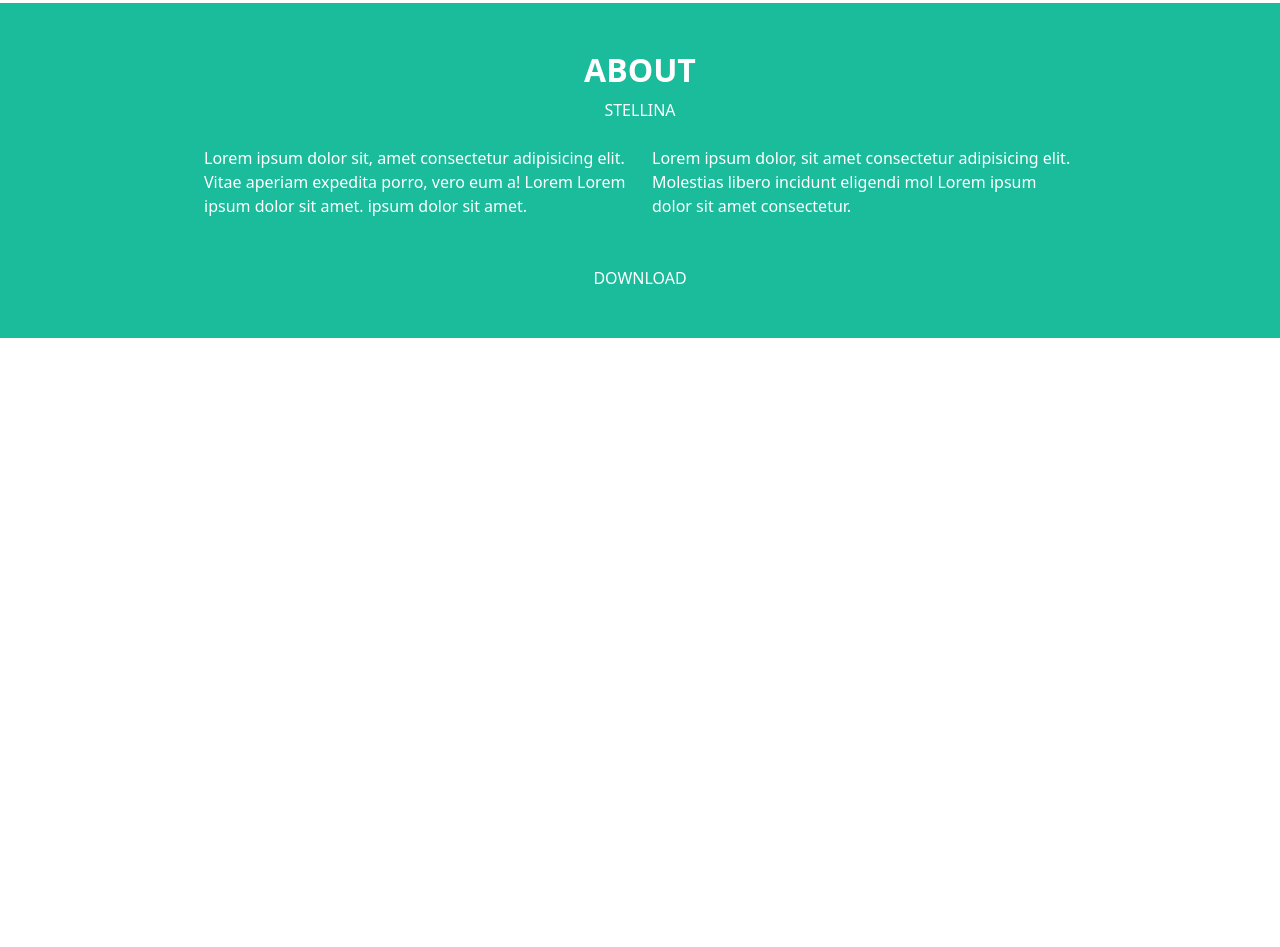
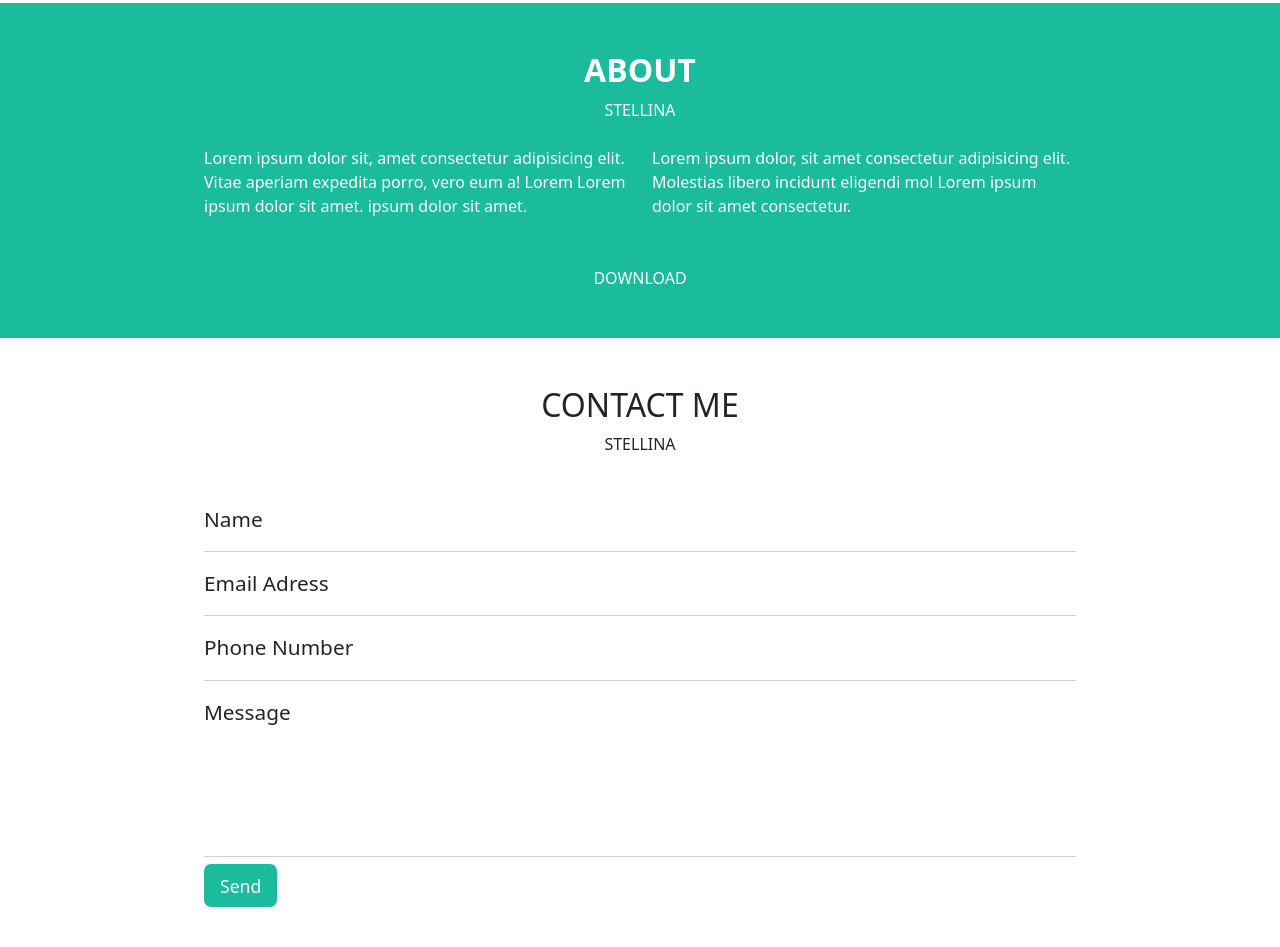
Before and after one commit to zhLisha/html-css-bootstrap-freelancer, a plain HTML site: page index.html in a window 1280 px wide. Shown: the part 1841-2788 px from the top of the page. Before the commit the page ends 2179 px from the top, so only its background shows below. Drawn offline with nearby package versions, Linux system fonts and the light colour scheme.

Commit message:
main section 4 contact me done

```diff
--- a/css/style.css
+++ b/css/style.css
@@ -113,7 +113,7 @@ header h5 {
 }
 
 /* Section 3 About ------------------------------*/
-.ms_main_container.section3 {
+.ms_main_container.section_small {
     width: 70%;
     margin: 0 auto;
 }
@@ -136,6 +136,36 @@ header h5 {
     padding-top: 0.5rem;
 }
 
+/* Section 4 Contact Me */
+.contact_me_title {
+    text-align: center;
+}
+
+.user_info {
+    padding-top: 2rem;
+}
+
+.user_info li {
+    border-bottom: 1px solid lightgrey;
+    padding: 1rem 0;
+    font-size: 1.3rem;
+}
+
+.user_info li:last-child {
+    padding-bottom: 8rem;
+}
+
+.send_button{
+    padding-top: 1rem;
+}
+
+.send_button span{
+    padding: 0.6rem 1rem;
+    font-size: 1.1rem;
+    border-radius: 7px;
+}
+
+
 /*******************************
           MEDIA QUERY
 ********************************/
--- a/index.html
+++ b/index.html
@@ -140,9 +140,9 @@
                 </div>
             </section>
 
-            <!-- Section 3 -->
+            <!-- Section 3 About-->
             <section class="bg_acquamarine">
-                <div class="ms_main_container section3">
+                <div class="ms_main_container section_small">
                     <div class="container d-md-none">
                         <div class="about_content">
                             <div class="about_title">
@@ -164,6 +164,8 @@
                             </div>
                          </div>
                     </div>
+
+                    <!--Section 3 Screen 768 -->
                     <div class="container d-none d-md-block">
                         <div class="about_content">
                             <div class="about_title">
@@ -194,6 +196,39 @@
                 </div>
             </section>
 
+            <!-- Section 4 Contact Me-->
+            <section>
+                <div class="ms_main_container section_small">
+                    <div class="container">
+                        <div class="contact_me_title">
+                            <h2>CONTACT ME</h2>
+                            <span>STELLINA</span>
+                        </div>
+
+                        <div class="user_info">
+                            <ul>
+                                <li>
+                                    Name
+                                </li>
+                                <li>
+                                    Email Adress
+                                </li>
+                                <li>
+                                    Phone Number
+                                </li>
+                                <li>
+                                    Message
+                                </li>
+                            </ul>
+                        </div>
+
+                        <div class="send_button">
+                            <span class="bg_acquamarine">Send </span>
+                        </div>
+                    </div>
+                </div>
+            </section>
+
         </main>
 
         <!-- FOOTER -->
```
